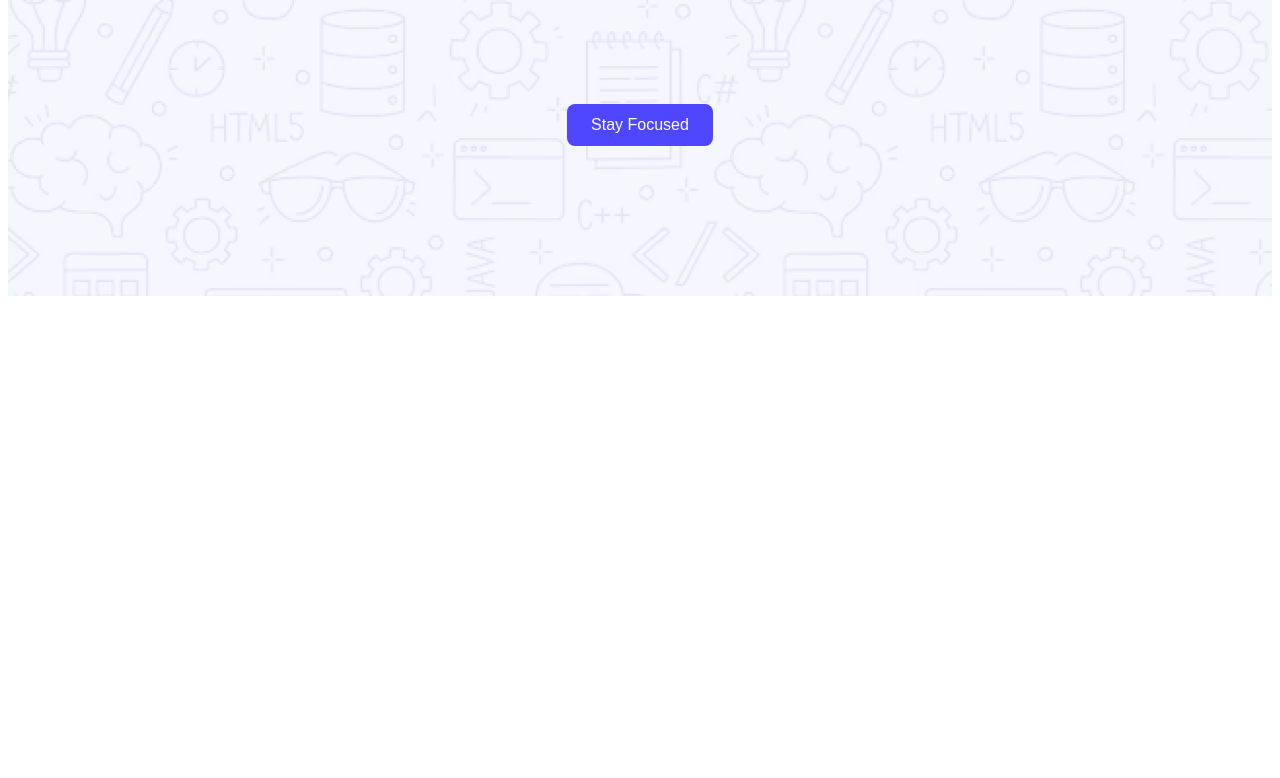
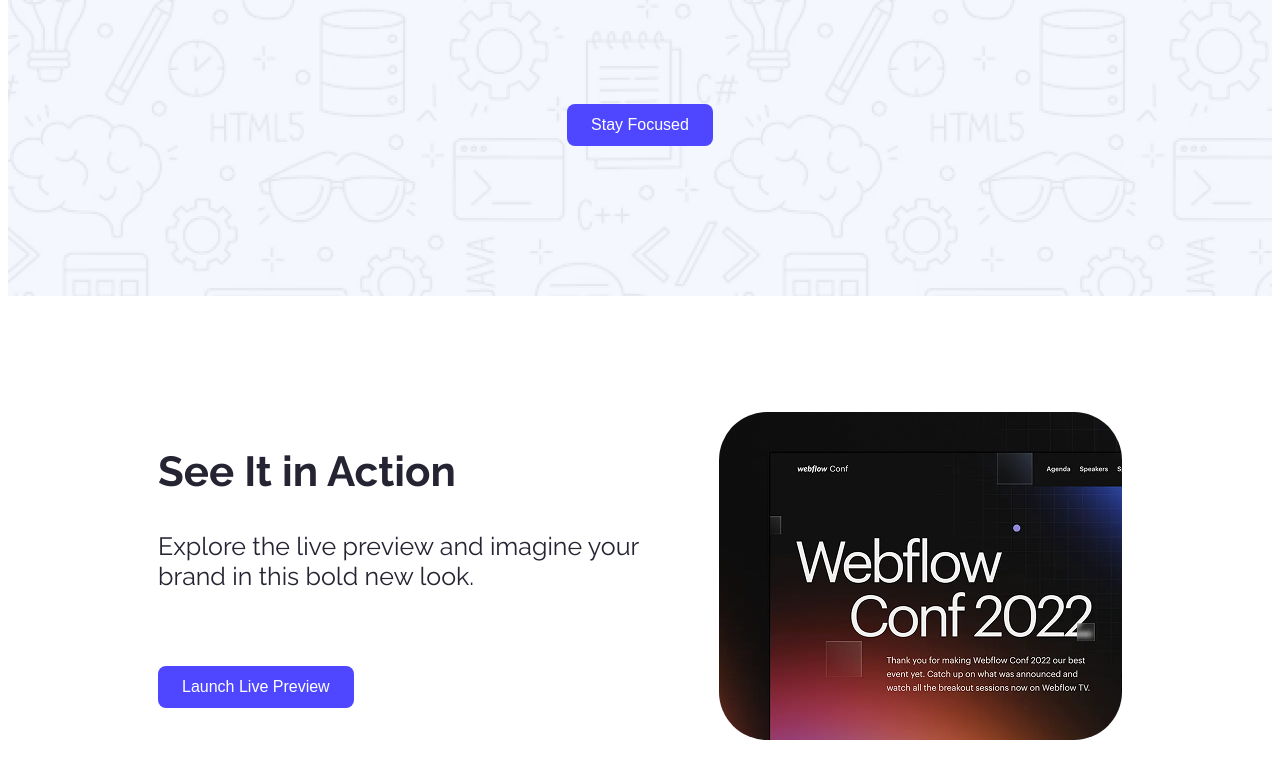
Before and after one commit to sojib215/Frist-assainment, a plain HTML site: page index.html in a window 1280 px wide. Shown: the part 842-1620 px from the top of the page. Before the commit the page ends 1146 px from the top, so only its background shows below. Drawn offline with Linux system fonts and the light colour scheme.

Commit message:
working on main body

```diff
--- a/index.html
+++ b/index.html
@@ -32,5 +32,16 @@
             <center><button class="btn">Stay Focused</button></center>
         </div>
     </header>
+    <main>
+        <div class="action">
+            <div class="action-content">
+                <h2>See It in Action </h2>
+                <p class="action-description">Explore the live preview and imagine your <br> brand in this bold new look.</p>
+                <button class="btn">Launch Live Preview</button>
+            </div>
+            <img src="/B12A01-landing-launchpad/Assets/wc-mini.png" alt="">
+        </div>
+
+    </main>
 </body>
 </html>
--- a/style.css
+++ b/style.css
@@ -57,3 +57,21 @@
 .banner{
   padding: 0 0 150px 0 ;
 }
+
+.action-content h2{
+  font-size: 42px;
+  font-weight: bold;
+  color:#252432;
+}
+.action-description{
+  font-size: 25px;
+  color: #252432;
+}
+.action{
+  display: flex;
+  justify-content: space-between;
+  margin: 116px 150px;
+}
+.action img{
+  border-radius: 48px;
+}
```
